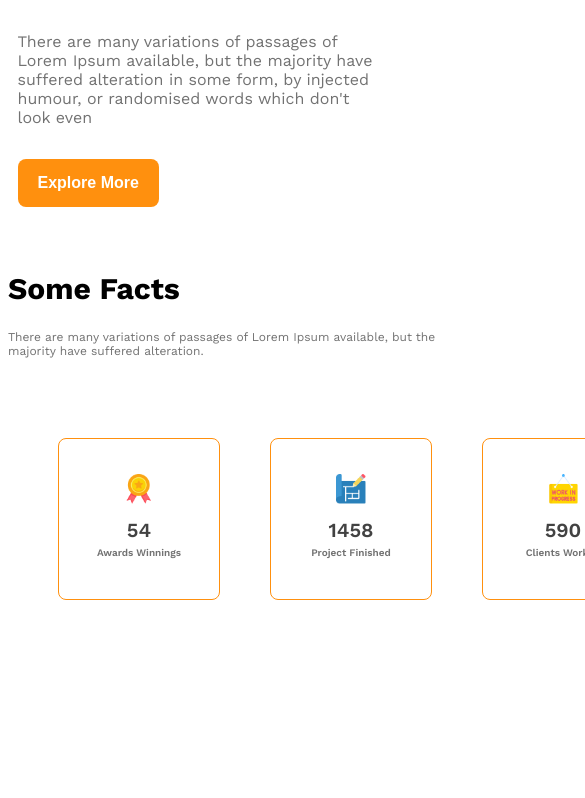
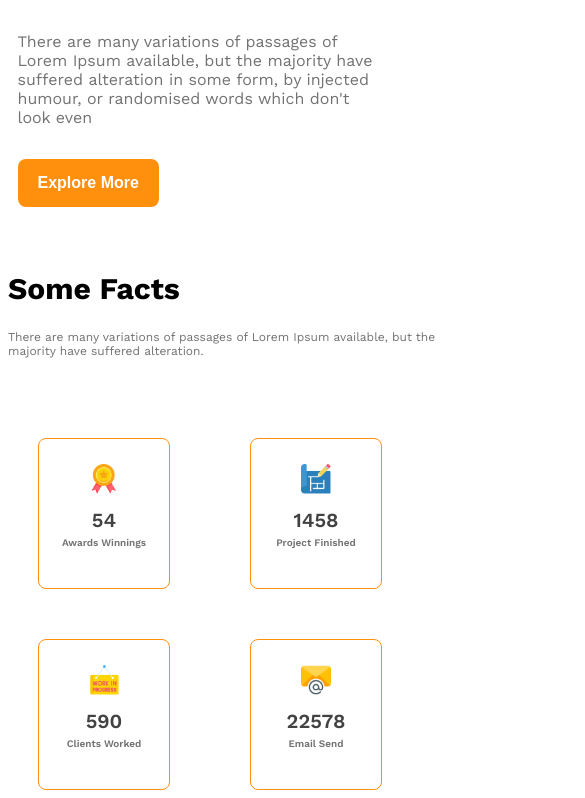
Before and after one commit to imam1788/G3-architects, a plain HTML site: page index.html in a window 390 px wide. Shown: the part 1929-2727 px from the top of the page, 585 px wide, since content can reach past the window. Before the commit the page ends 2537 px from the top, so only its background shows below. Drawn offline with nearby package versions, Linux system fonts and the light colour scheme.

Commit message:
added fact section and it's media query

```diff
--- a/index.html
+++ b/index.html
@@ -52,9 +52,11 @@
     </section>
 
     <!-- Fact section -->
-     <section>
-      <h4 class="fact-title">Some Facts</h4>
+    <section>
+      <div class="fact-info">
+        <h4 class="fact-title">Some Facts</h4>
       <p class="fact-description">There are many variations of passages of Lorem Ipsum available, but the majority have suffered alteration.</p>
+      </div>
       <div class="facts-container">
         <div class="fact-card">
           <div>
@@ -85,7 +87,7 @@
           </div>
         </div>
       </div>
-     </section>
+    </section>
   </main>
 
   <footer>
--- a/style/style.css
+++ b/style/style.css
@@ -116,6 +116,7 @@ main > section{
   color: rgb(114, 114, 114);
   margin: 24px 0 32px;
 }
+
 /* fact section style */
 .fact-title{
   font-size: 30px;
@@ -132,17 +133,18 @@ main > section{
 .facts-container{
 display: grid;
 grid-template-columns: repeat(4, 1fr);
+gap: 50px;
 }
 .fact-card{
-  width: 160px;
-  height: 160px;
+  /* width: 160px;
+  height: 160px; */
   text-align: center;
   border: 1px solid rgb(255, 144, 14);
   border-radius: 8px;
-  margin-left: 50px;
+  margin-left: 30px;
 }
 .fact-card > div{
-  margin: 35px 24px 60px;
+  margin: 25px 15px 40px;
 }
 .fact-icon{
   width: 30px;
@@ -162,7 +164,7 @@ grid-template-columns: repeat(4, 1fr);
   margin: 5px 0 0;
 }
 
-/* responsive media query */
+/* responsive media query for mobile */
 @media screen and (max-width: 576px) {
   .nav-title{
     text-align: center;
@@ -184,3 +186,7 @@ grid-template-columns: repeat(4, 1fr);
    .our-features{
     margin-left: 5px;
    }
+   .facts-container{
+    grid-template-columns: repeat(2, 1fr);
+   }
+  }
```
